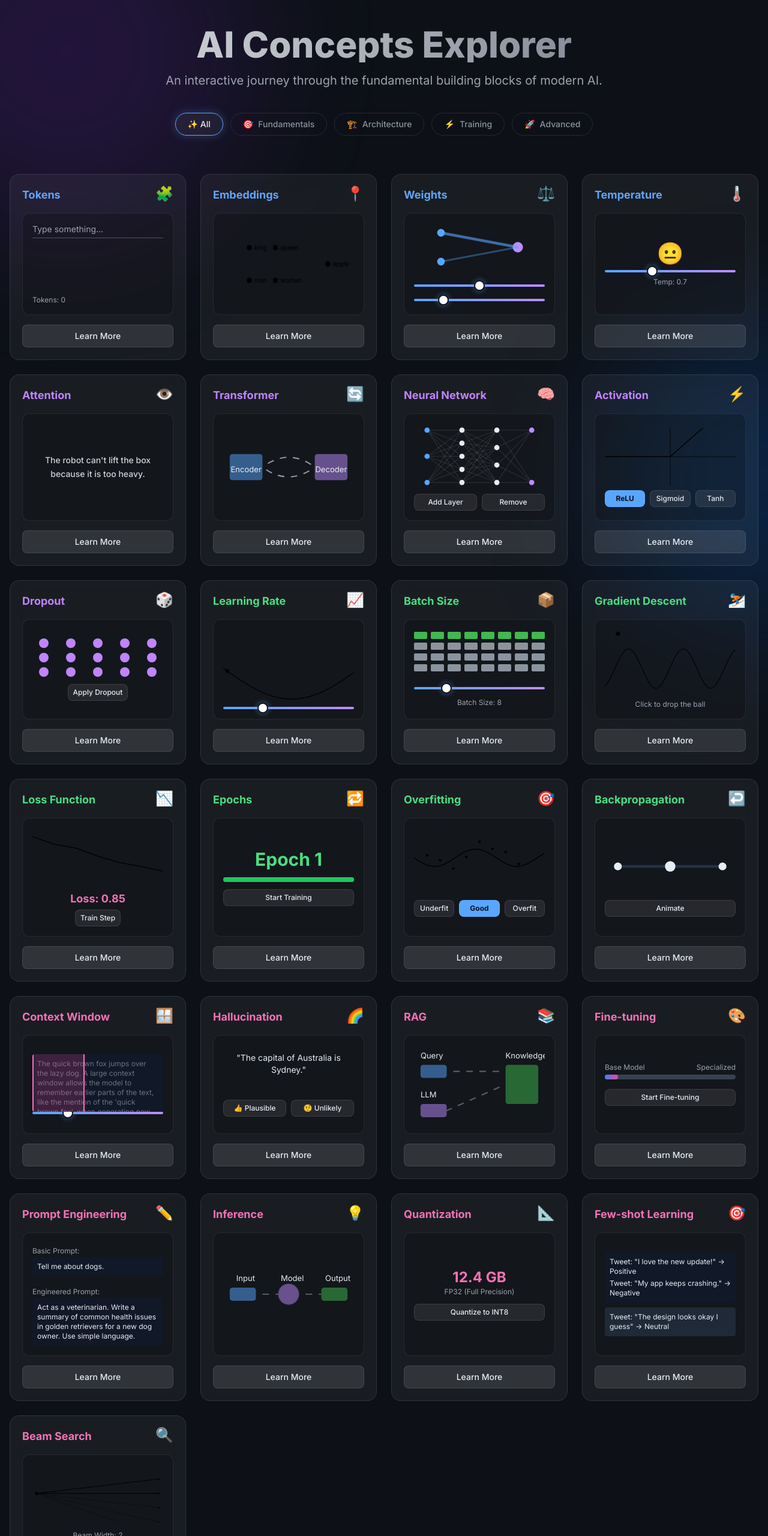
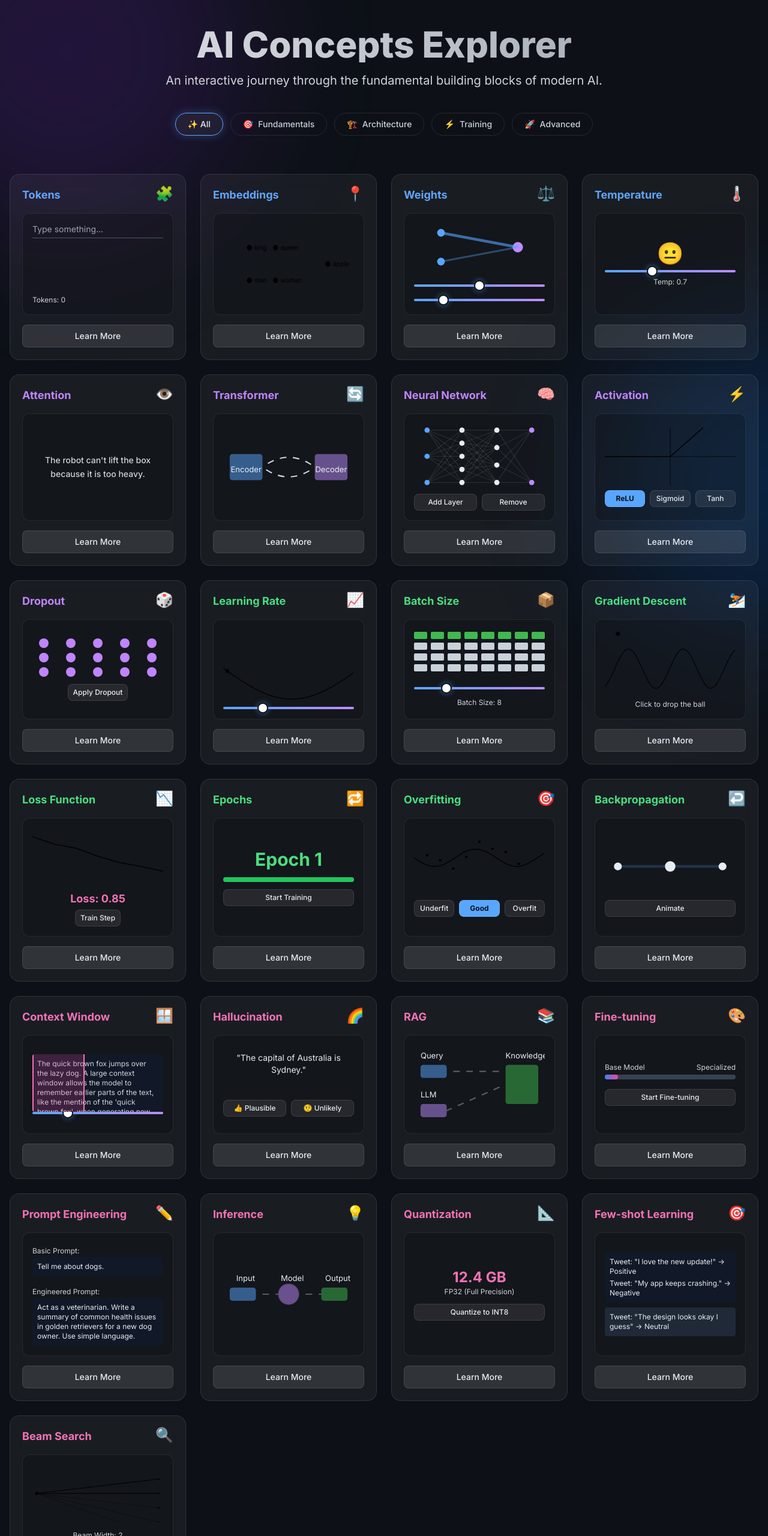
Before and after one commit to Bfisher911/AI-Terminiology, a plain HTML site: page index.html in a window 1280 px wide. Shown: the part 20-2580 px from the top of the page at 60% size. Drawn offline with nearby package versions, Linux system fonts and the light colour scheme.

Commit message:
Fix canvas redraw

```diff
--- a/index.html
+++ b/index.html
@@ -17,7 +17,7 @@
             --border-color-bright: rgba(255, 255, 255, 0.3);
             --glow-color: rgba(88, 166, 255, 0.5);
             --text-color: #E6EDF3;
-            --text-muted-color: #8B949E;
+            --text-muted-color: #C9D1D9;
             --accent-blue: #58A6FF;
             --accent-green: #3FB950;
             --accent-purple: #BC8CFF;
@@ -251,10 +251,10 @@
     </div>
 
     <header class="relative z-10 text-center py-16 px-4">
-        <h1 class="text-5xl md:text-6xl font-extrabold mb-4 text-transparent bg-clip-text bg-gradient-to-r from-gray-200 to-gray-500">
+        <h1 class="text-5xl md:text-6xl font-extrabold mb-4 text-transparent bg-clip-text bg-gradient-to-r from-gray-200 to-gray-400">
             AI Concepts Explorer
         </h1>
-        <p class="text-lg md:text-xl text-gray-400 max-w-3xl mx-auto">
+        <p class="text-lg md:text-xl text-gray-300 max-w-3xl mx-auto">
             An interactive journey through the fundamental building blocks of modern AI.
         </p>
 
@@ -285,7 +285,7 @@
     <div id="modal" class="fixed inset-0 z-50 hidden items-center justify-center p-4">
         <div class="modal-backdrop absolute inset-0"></div>
         <div class="modal-content-area relative w-full max-w-2xl max-h-[90vh] overflow-y-auto p-8 rounded-2xl smooth-appear">
-            <button id="close-modal" class="absolute top-4 right-4 text-gray-400 hover:text-white transition-colors">
+            <button id="close-modal" class="absolute top-4 right-4 text-gray-300 hover:text-white transition-colors">
                 <svg class="w-6 h-6" fill="none" stroke="currentColor" viewBox="0 0 24 24">
                     <path stroke-linecap="round" stroke-linejoin="round" stroke-width="2" d="M6 18L18 6M6 6l12 12"></path>
                 </svg>
@@ -459,7 +459,7 @@
             container.innerHTML = `
                 <input type="text" placeholder="Type something..." class="w-full bg-transparent border-b border-gray-600 focus:border-blue-400 outline-none pb-1 mb-3 text-sm">
                 <div class="token-output flex flex-wrap gap-1.5 min-h-[40px]"></div>
-                <div class="text-xs text-gray-400 mt-auto pt-2">Tokens: <span class="token-count">0</span></div>`;
+                <div class="text-xs text-gray-300 mt-auto pt-2">Tokens: <span class="token-count">0</span></div>`;
 
             const input = container.querySelector('input');
             const output = container.querySelector('.token-output');
@@ -548,7 +548,7 @@
             container.innerHTML = `
                 <div class="text-center mb-2"><div class="temp-emoji text-4xl transition-all duration-300">😐</div></div>
                 <input type="range" class="temperature" min="0" max="2" step="0.1" value="0.7">
-                <div class="text-xs text-center mt-2 text-gray-400">Temp: <span class="temp-val">0.7</span></div>`;
+                <div class="text-xs text-center mt-2 text-gray-300">Temp: <span class="temp-val">0.7</span></div>`;
 
             const slider = container.querySelector('.temperature');
             const val = container.querySelector('.temp-val');
@@ -753,7 +753,7 @@
             container.innerHTML = `<div class="grid grid-cols-8 gap-1.5"></div>
                 <div class="text-center mt-3">
                     <input type="range" class="bs-slider" min="1" max="32" value="8" class="w-full">
-                    <p class="text-xs text-gray-400 mt-2">Batch Size: <span class="bs-val">8</span></p>
+                    <p class="text-xs text-gray-300 mt-2">Batch Size: <span class="bs-val">8</span></p>
                 </div>`;
             const grid = container.querySelector('.grid');
             const slider = container.querySelector('.bs-slider');
@@ -777,7 +777,7 @@
 
         function initGradientDescent(container) {
              container.innerHTML = `<canvas class="w-full h-full rounded-lg cursor-pointer"></canvas>
-             <p class="text-xs text-center text-gray-400 mt-2">Click to drop the ball</p>`;
+             <p class="text-xs text-center text-gray-300 mt-2">Click to drop the ball</p>`;
             const canvas = container.querySelector('canvas');
             const ctx = canvas.getContext('2d');
             let ball = {x: 30, y: 10, vx: 0, vy: 0};
@@ -964,7 +964,7 @@
 
         function initContextWindow(container) {
             container.innerHTML = `<div class="relative h-24 bg-gray-900 rounded p-2 overflow-hidden">
-                <p class="text-xs text-gray-500">The quick brown fox jumps over the lazy dog. A large context window allows the model to remember earlier parts of the text, like the mention of the 'quick brown fox', when generating new content later on, improving coherence.</p>
+                <p class="text-xs text-gray-300">The quick brown fox jumps over the lazy dog. A large context window allows the model to remember earlier parts of the text, like the mention of the 'quick brown fox', when generating new content later on, improving coherence.</p>
                 <div class="context-window absolute top-0 left-0 h-full bg-pink-500/20 border-x-2 border-pink-400"></div>
             </div>
             <input type="range" class="cw-slider" min="20" max="100" value="40" class="w-full mt-3">`;
@@ -1014,7 +1014,7 @@
         }
 
         function initFineTuning(container) {
-            container.innerHTML = `<div class="flex justify-between text-xs text-gray-400 mb-1">
+            container.innerHTML = `<div class="flex justify-between text-xs text-gray-300 mb-1">
                 <span>Base Model</span><span>Specialized</span>
             </div>
             <div class="w-full bg-gray-700 rounded-full h-2"><div class="ft-progress bg-gradient-to-r from-blue-500 to-pink-500 h-2 rounded-full w-[10%] transition-all duration-500"></div></div>
@@ -1029,11 +1029,11 @@
         function initPromptEngineering(container) {
             container.innerHTML = `<div class="space-y-3">
                 <div>
-                    <label class="text-xs text-gray-400">Basic Prompt:</label>
+                    <label class="text-xs text-gray-300">Basic Prompt:</label>
                     <p class="text-xs bg-gray-900 p-2 rounded">Tell me about dogs.</p>
                 </div>
                 <div>
-                    <label class="text-xs text-gray-400">Engineered Prompt:</label>
+                    <label class="text-xs text-gray-300">Engineered Prompt:</label>
                     <p class="text-xs bg-gray-900 p-2 rounded">Act as a veterinarian. Write a summary of common health issues in golden retrievers for a new dog owner. Use simple language.</p>
                 </div>
             </div>`;
@@ -1058,7 +1058,7 @@
         function initQuantization(container) {
             container.innerHTML = `<div class="text-center">
                 <p class="text-2xl font-bold text-pink-400 model-size">12.4 GB</p>
-                <p class="text-xs text-gray-400 precision">FP32 (Full Precision)</p>
+                <p class="text-xs text-gray-300 precision">FP32 (Full Precision)</p>
             </div>
             <button class="secondary-btn mt-3">Quantize to INT8</button>`;
             const size = container.querySelector('.model-size');
@@ -1089,7 +1089,7 @@
         function initBeamSearch(container) {
             container.innerHTML = `<canvas class="w-full h-24"></canvas>
             <div class="text-center mt-2">
-                <label class="text-xs text-gray-400">Beam Width: <span class="beam-val">2</span></label>
+                <label class="text-xs text-gray-300">Beam Width: <span class="beam-val">2</span></label>
                 <input type="range" class="beam-slider" min="1" max="5" value="2" class="w-full mt-1">
             </div>`;
             const canvas = container.querySelector('canvas');
@@ -1132,6 +1132,11 @@
 
         initAllInteractions();
 
+        // Draw canvases once layout is ready
+        requestAnimationFrame(() => {
+            canvasDrawFunctions.forEach(func => func());
+        });
+
         // --- EVENT LISTENERS (Category and Modal) ---
 
         // Debounced resize handler
@@ -1149,6 +1154,10 @@
 
                 document.querySelectorAll('.concept-card').forEach(card => {
                     card.style.display = (category === 'all' || card.dataset.category === category) ? 'flex' : 'none';
+                });
+                // Redraw canvases when cards are toggled
+                requestAnimationFrame(() => {
+                    canvasDrawFunctions.forEach(func => func());
                 });
             });
         });
```
